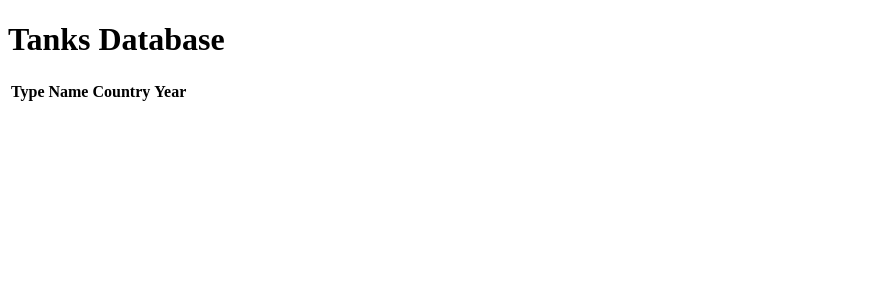
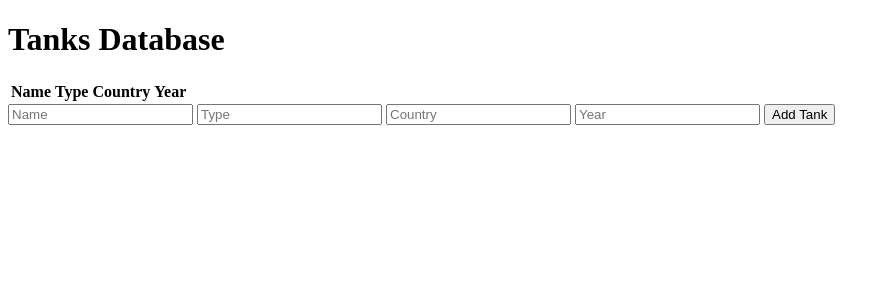
Before and after one commit to Oranhack7/World-of-Tanks, a Flask app: page / in a window 1280 px wide. Shown: the top 300 px of the page, without its empty margins (0-890 px from the left). Run offline with Flask 3, Linux system fonts and the light colour scheme; data that the repository does not hold is empty; parts of the project's set-up code (start-up, migrations or seed data) failed here and were passed over.

Commit message:
"Fixed Error 404 Not Found When Inserting Data"

```diff
--- a/app.py
+++ b/app.py
@@ -1,22 +1,32 @@
-from flask import Flask, render_template
+# db.py
+from flask import Flask, render_template, request, redirect, url_for
 from pymongo import MongoClient
-from db import start_mongodb
 
 app = Flask(__name__)
 
-# Start MongoDB before running Flask app
-start_mongodb()
-
 # Connect to MongoDB
 client = MongoClient('mongodb://localhost:27017/')
-db = client['tank_database']
-collection = db['tanks']
+db = client['tanksdb']
+tanks_collection = db['tanks']
 
 @app.route('/')
 def index():
-    # Retrieve tank data from MongoDB
-    tanks = list(collection.find())
+    # Fetch tank data from MongoDB
+    tanks = tanks_collection.find()
     return render_template('index.html', tanks=tanks)
+
+@app.route('/add_tank', methods=['POST'])
+def add_tank():
+    if request.method == 'POST':
+        name = request.form['name']
+        tank_type = request.form['type']
+        country = request.form['country']
+        year = request.form['year']
+
+        # Insert tank into MongoDB
+        tanks_collection.insert_one({'name': name, 'type': tank_type, 'country': country, 'year': year})
+
+    return redirect(url_for('index'))
 
 if __name__ == '__main__':
     app.run(debug=True)
--- a/templates/index.html
+++ b/templates/index.html
@@ -8,24 +8,27 @@
 <body>
     <h1>Tanks Database</h1>
     <table>
-        <thead>
         <tr>
+            <th>Name</th>
             <th>Type</th>
-                <th>Name</th>
             <th>Country</th>
             <th>Year</th>
         </tr>
-        </thead>
-        <tbody>
         {% for tank in tanks %}
         <tr>
+            <td>{{ tank.name }}</td>
             <td>{{ tank.type }}</td>
-                <td>{{ tank.name }}</td>
             <td>{{ tank.country }}</td>
             <td>{{ tank.year }}</td>
         </tr>
         {% endfor %}
-        </tbody>
     </table>
+    <form action="/add_tank" method="post">
+        <input type="text" name="name" placeholder="Name">
+        <input type="text" name="type" placeholder="Type">
+        <input type="text" name="country" placeholder="Country">
+        <input type="text" name="year" placeholder="Year">
+        <button type="submit">Add Tank</button>
+    </form>
 </body>
 </html>
```
Also changed, not shown: db.py (+16 -9 lines), README.md (added). Lines whose indentation alone changed are shown as unchanged.
